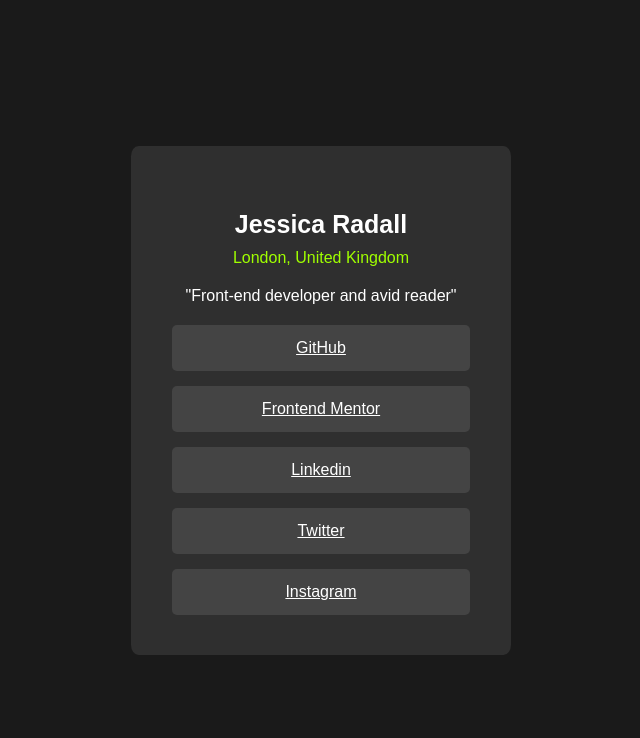
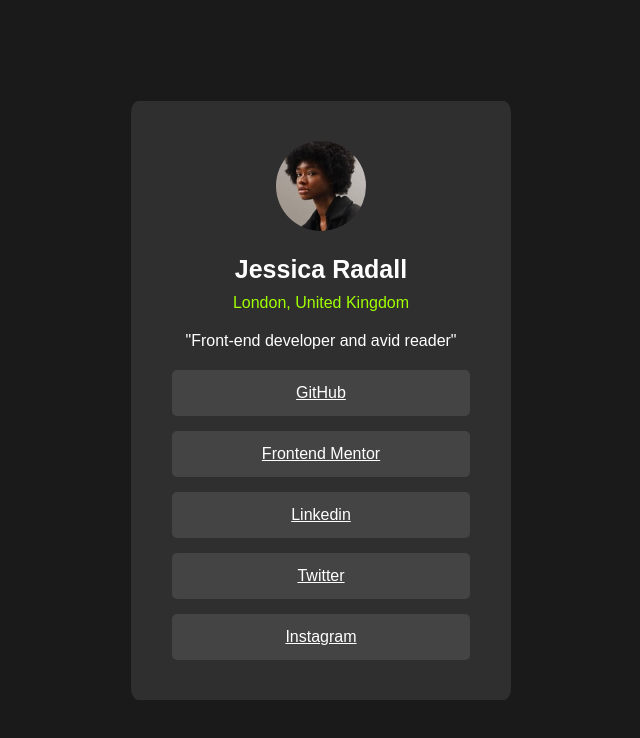
Before and after one commit to Leo-16inc/Perfil-de-links-sociais, a plain HTML site: page index.html in a window 1280 px wide. Shown: the whole page, without its empty margins (319-959 px from the left). Drawn offline with Linux system fonts and the light colour scheme; the site is published under a folder, as on GitHub Pages, so addresses that start at the root find nothing.

Commit message:
Corrige o caminho da imagem do avatar

```diff
--- a/index.html
+++ b/index.html
@@ -9,7 +9,7 @@
 <body>
  <main>
     <section>
-        <img src="/img/avatar-jessica.jpeg" alt="">
+        <img src="./img/avatar-jessica.jpeg" alt="">
         <h1>Jessica Radall</h1>
         <p class="localizacao">London, United Kingdom</p>
         <p>"Front-end developer and avid reader"</p>
```
